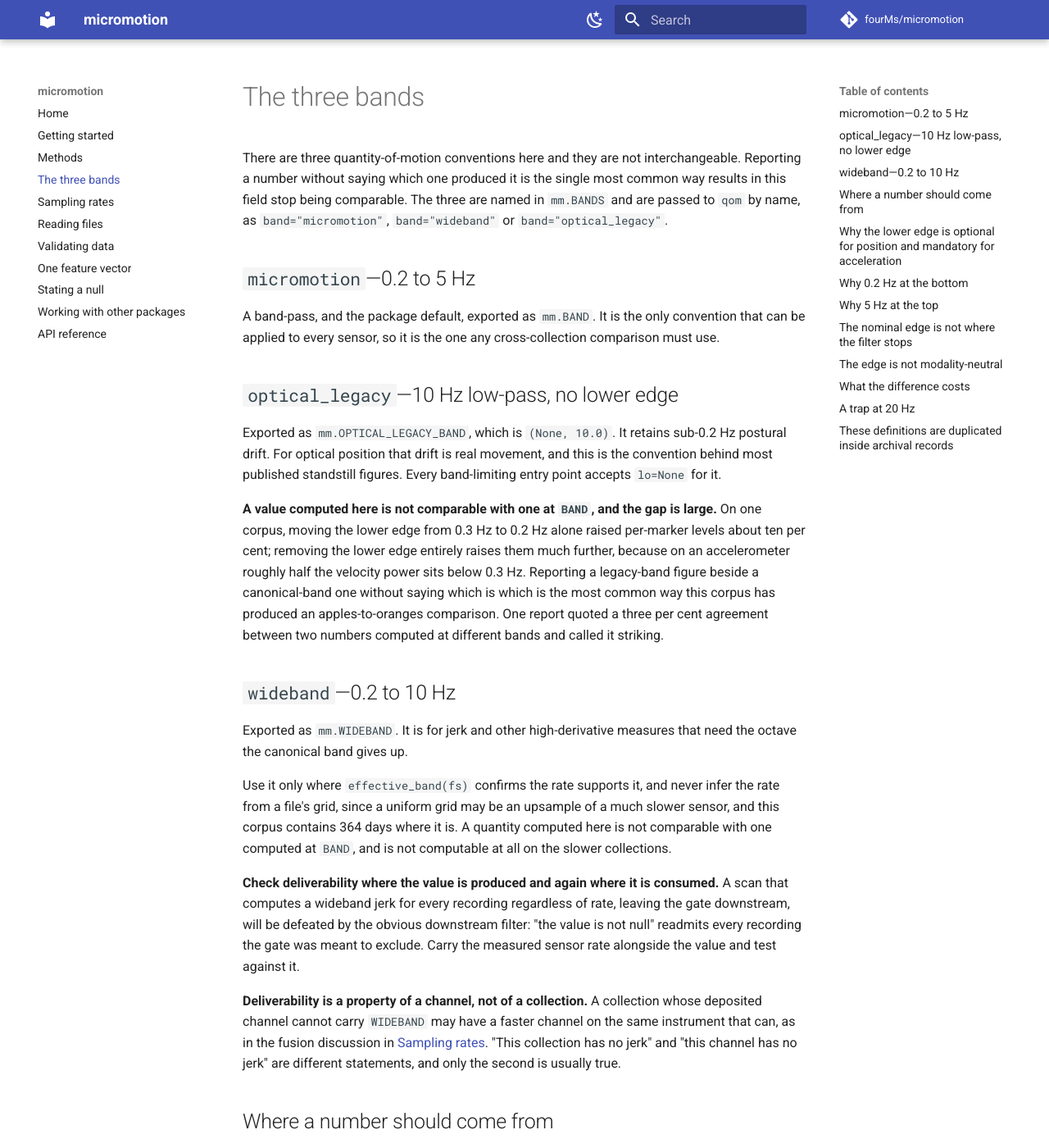
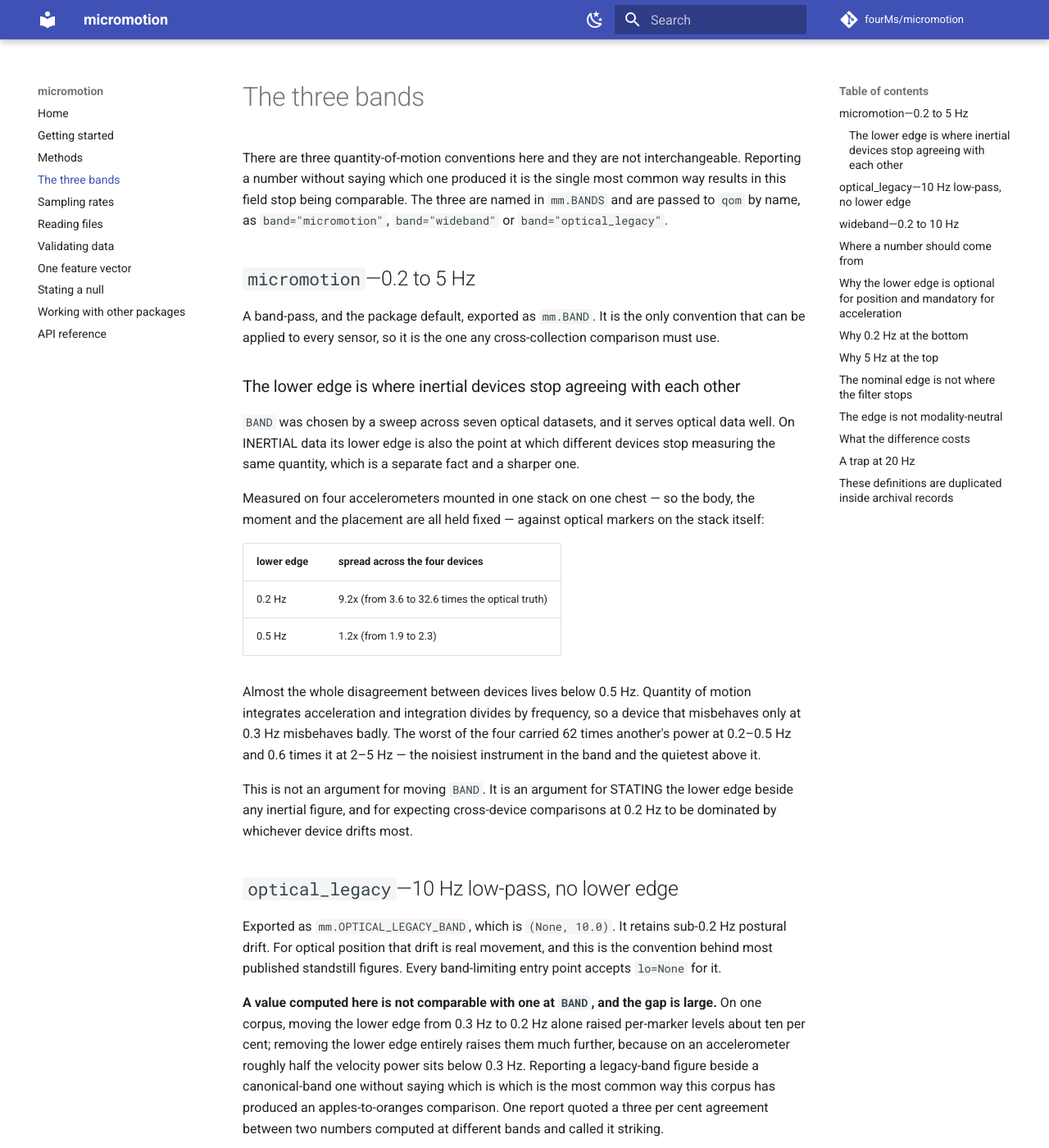
Before and after one commit to fourMs/micromotion, an MkDocs documentation site: the page built from docs/conventions.md, in a window 1280 px wide and 1400 px high. Shown: the whole window at 82% size. Built offline with MkDocs 1.6.1 and Material for MkDocs 9.7.7, drawn with Linux system fonts in a browser that asks for light colours; comment, search, counter and statistics services are not loaded.

Commit message:
Document where the lower band edge stops being neutral
BAND was chosen by a sweep across seven optical datasets and serves optical
data well. On inertial data its lower edge is also where different devices
stop measuring the same quantity, which is a separate and sharper fact.

Measured on four accelerometers in one stack on one chest — body, moment and
placement all fixed — against optical markers on the stack: the spread across
devices is 9.2x at a 0.2 Hz lower edge and 1.2x at 0.5 Hz. The worst carried
62x another's power at 0.2–0.5 Hz and 0.6x at 2–5, so it was the noisiest
instrument in the band and the quietest above it.

Not an argument for moving BAND — an argument for stating the lower edge
beside any inertial figure.

Co-Authored-By: Claude Opus 5 (1M context) <noreply@anthropic.com>
Claude-Session: https://claude.ai/code/session_01Qx7SWwc4XGYgXNNKrcNAgP

```diff
--- a/docs/conventions.md
+++ b/docs/conventions.md
@@ -9,6 +9,29 @@ as `band="micromotion"`, `band="wideband"` or `band="optical_legacy"`.
 
 A band-pass, and the package default, exported as `mm.BAND`. It is the only convention that can
 be applied to every sensor, so it is the one any cross-collection comparison must use.
+
+### The lower edge is where inertial devices stop agreeing with each other
+
+`BAND` was chosen by a sweep across seven optical datasets, and it serves optical data well. On
+INERTIAL data its lower edge is also the point at which different devices stop measuring the same
+quantity, which is a separate fact and a sharper one.
+
+Measured on four accelerometers mounted in one stack on one chest — so the body, the moment and the
+placement are all held fixed — against optical markers on the stack itself:
+
+| lower edge | spread across the four devices |
+|---|---|
+| 0.2 Hz | 9.2x (from 3.6 to 32.6 times the optical truth) |
+| 0.5 Hz | 1.2x (from 1.9 to 2.3) |
+
+Almost the whole disagreement between devices lives below 0.5 Hz. Quantity of motion integrates
+acceleration and integration divides by frequency, so a device that misbehaves only at 0.3 Hz
+misbehaves badly. The worst of the four carried 62 times another's power at 0.2–0.5 Hz and 0.6 times
+it at 2–5 Hz — the noisiest instrument in the band and the quietest above it.
+
+This is not an argument for moving `BAND`. It is an argument for STATING the lower edge beside any
+inertial figure, and for expecting cross-device comparisons at 0.2 Hz to be dominated by whichever
+device drifts most.
 
 ## `optical_legacy`—10 Hz low-pass, no lower edge
 
```
